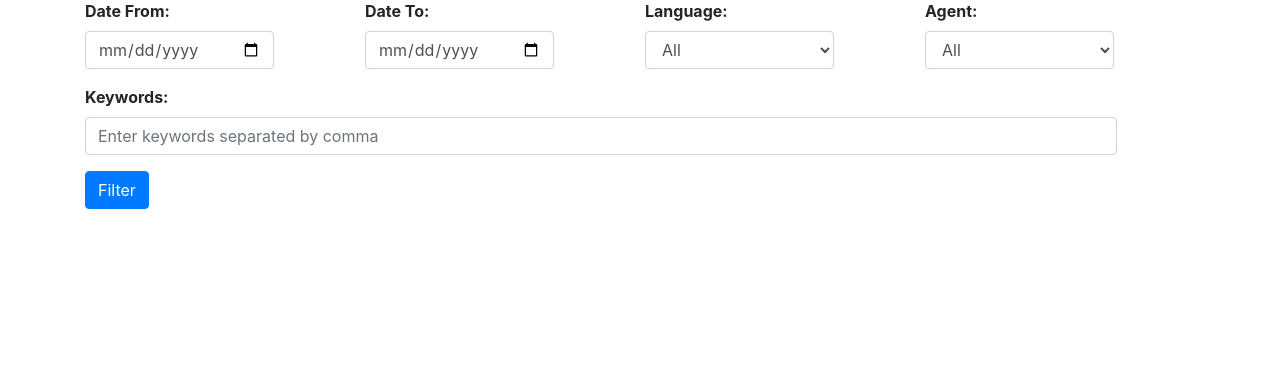
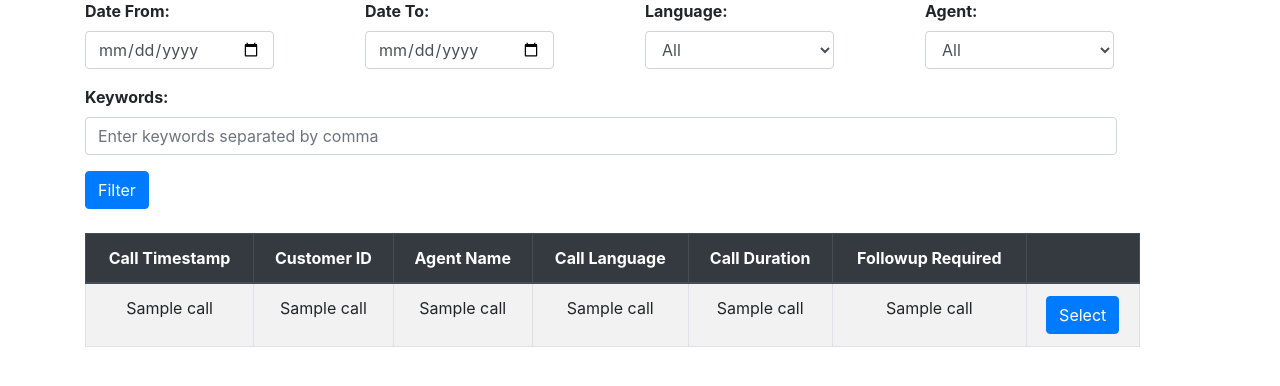
Before and after one commit to Ankan54/cyientifiq_hackathon, a Flask app: template templates/index.html in a window 1280 px wide. Shown: the part 127-513 px from the top of the page. Run offline with Flask 2, Linux system fonts and the light colour scheme; the template is opened without the code that fills it: most values are stand-ins (such as "Sample title", 1, 10 or a date in 2020); some libraries are stand-ins or nearby versions.

Commit message:
adding code for home page

```diff
--- a/app.py
+++ b/app.py
@@ -13,10 +13,26 @@ def get_agents():
 
     return agents
 
+def get_call_records():
+    query = '''select r.call_id, r.caller_id,
+            a.agent_name, r.audio_language,
+            printf("%02d:%02d:%02d", r.call_duration / 3600, (r.call_duration % 3600) / 60, r.call_duration % 60) as call_duration,
+            r.call_timestamp, r.followup_required
+            FROM TBL_call_details r
+            INNER JOIN TBL_raw_Agent a on r.agent_id = a.agent_id;'''
+    conn = sqlite3.connect('cyient_database.db')
+    cursor = conn.cursor()
+    cursor.execute(query)
+    call_records = cursor.fetchall()
+    conn.close()
+
+    return call_records
+
 @app.route('/')
 def index():
     agents= get_agents()
-    return render_template('index.html', agents=agents)
+    call_records = get_call_records()
+    return render_template('index.html', agents=agents,call_records=call_records)
 
 if __name__ == '__main__':
     app.run(debug=True)
--- a/templates/index.html
+++ b/templates/index.html
@@ -61,6 +61,36 @@
             <button type="button" class="btn btn-primary" id="filterButton">Filter</button>
         </form>
     </div>
+    <div class="container mt-4">
+        <div class="table-responsive" style="max-height: 300px; overflow-y: scroll; width: 95%;">
+        <table class="table table-striped table-bordered">
+            <thead class="thead-dark text-center" style="position: sticky; top: 0;">
+                <tr>
+                    <th>Call Timestamp</th>
+                    <th>Customer ID</th>
+                    <th>Agent Name</th>
+                    <th>Call Language</th>
+                    <th>Call Duration</th>
+                    <th>Followup Required</th>
+                    <th></th>
+                </tr>
+            </thead>
+            <tbody>
+                {% for call in call_records %}
+                <tr class="text-center">
+                    <td>{{ call[5] }}</td>
+                    <td>{{ call[1] }}</td>
+                    <td>{{ call[2] }}</td>
+                    <td>{{ call[3] }}</td>
+                    <td>{{ call[4] }}</td>
+                    <td>{{ call[6] }}</td>
+                    <td><button class="btn btn-primary" value="{{ call[0] }}" id="btn_call_select">Select</button></td>
+                </tr>
+                {% endfor %}
+            </tbody>
+        </table>
+        </div>
+    </div>
     <!-- Include Bootstrap JS and jQuery -->
     <script src="https://code.jquery.com/jquery-3.5.1.slim.min.js"></script>
     <script src="https://stackpath.bootstrapcdn.com/bootstrap/4.5.2/js/bootstrap.min.js"></script>
```
